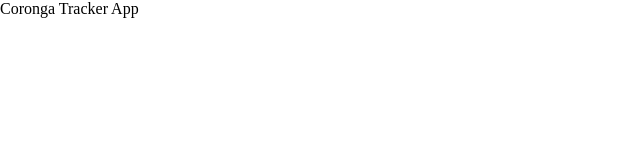
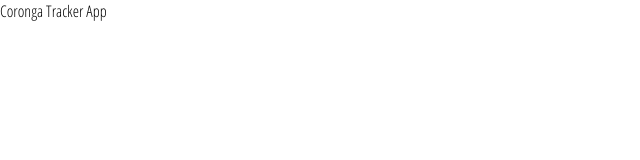
Before and after one commit to ingriddorioschulze/coronga-tracker, a React (Create React App) app: page / in a window 1280 px wide. Shown: the top 160 px of the page, without its empty margins (0-640 px from the left). Built offline with nearby package versions, Linux system fonts and the light colour scheme.

Commit message:
Add new font family

```diff
--- a/public/index.html
+++ b/public/index.html
@@ -2,9 +2,12 @@
 <html lang="en">
   <head>
     <meta charset="utf-8" />
-    <link rel="icon" href="%PUBLIC_URL%/favicon.ico" />
     <meta name="viewport" content="width=device-width, initial-scale=1" />
     <meta name="theme-color" content="#000000" />
+    <link
+      href="https://fonts.googleapis.com/css2?family=Open+Sans+Condensed:ital,wght@0,300;0,700;1,300&display=swap"
+      rel="stylesheet"
+    />
     <title>Coronga Tracker</title>
   </head>
   <body>
--- a/src/GlobalStyles.js
+++ b/src/GlobalStyles.js
@@ -6,7 +6,7 @@ const GlobalStyles = createGlobalStyle`
     padding: 0;
     margin: 0;
     box-sizing: border-box;
-    font-family: "Montserrat"
-  }
+    font-family: 'Open Sans Condensed', sans-serif;
+}
 `
 export default GlobalStyles
```
